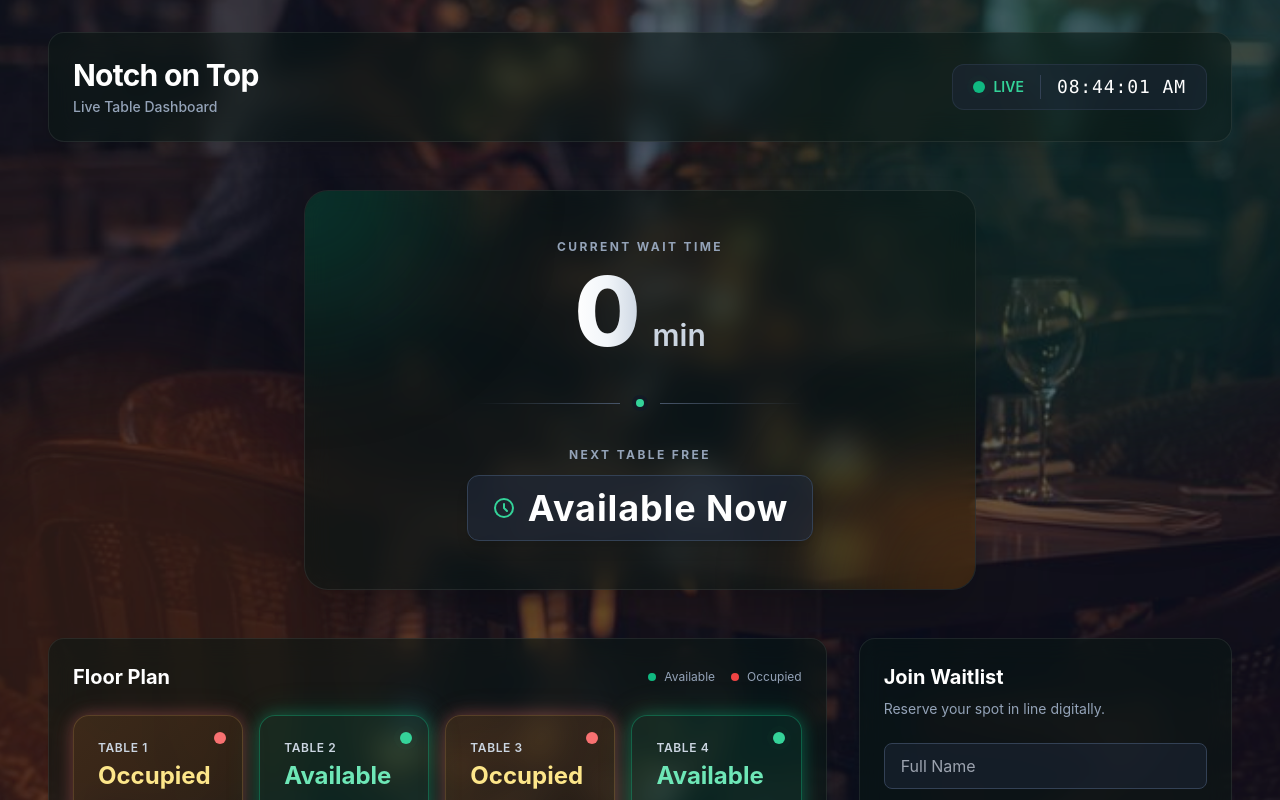
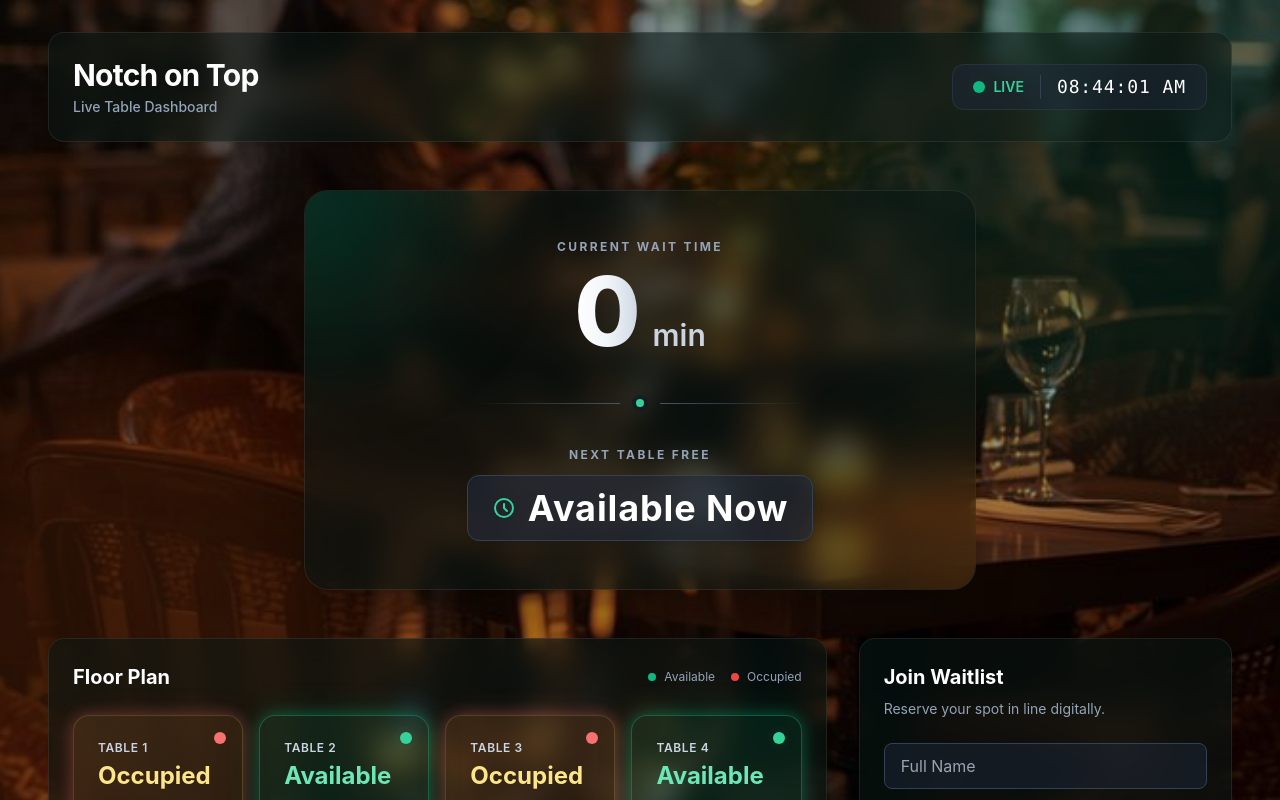
Before and after one commit to shreyajnaidu/restaurant-wait-dashboard, a Next.js app: page / in a window 1280 px wide. Shown: the top 800 px of the page. Built offline with nearby package versions, Linux system fonts and the light colour scheme.

Commit message:
fine dining theme color

```diff
--- a/app/layout.tsx
+++ b/app/layout.tsx
@@ -16,12 +16,14 @@ export default function RootLayout({
       <body className="antialiased min-h-screen">
 
         {/* Fine Dining Background Image */}
-        <div className="fixed inset-0 z-0 pointer-events-none">
-          <img
-            src="/finedining.jpg"
-            className="absolute inset-0 w-full h-full object-cover blur-none scale-110 opacity-40"
-          />
-        </div>
+        <div
+  className="fixed inset-0 -z-10 bg-cover bg-center bg-no-repeat"
+  style={{
+    backgroundImage: "url('/finedining.jpg')",
+    filter: "blur(0px) brightness(0.7)",
+    transform: "scale(1.1)"
+  }}
+></div>
 
         {/* Background decoration container */}
         <div className="fixed inset-0 z-0 pointer-events-none overflow-hidden">
```
